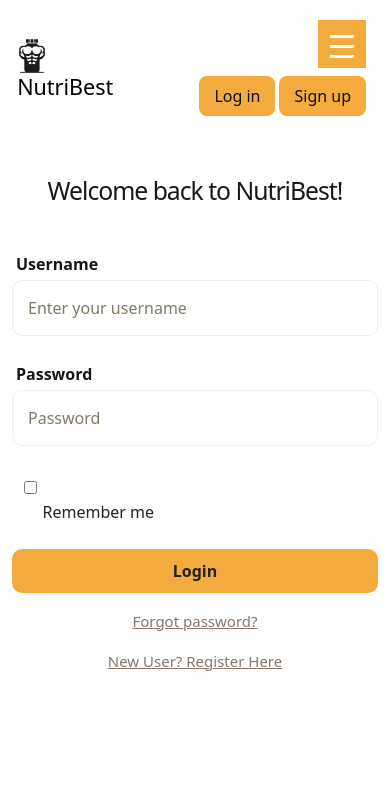
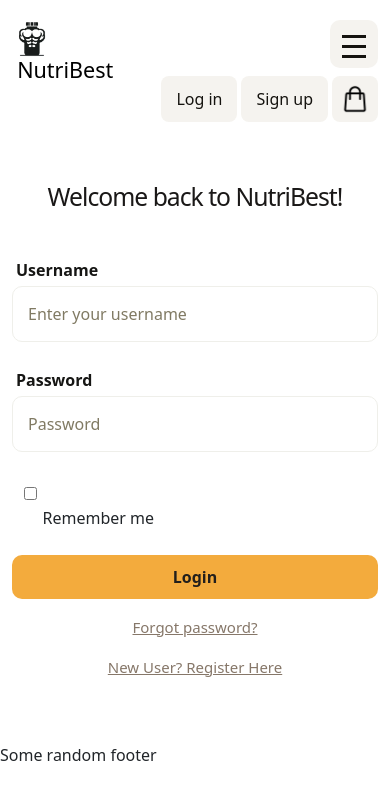
Before and after one commit to georgi2005atanasov/NutriBest, a React (Vite) app in the folder frontend/nutri-best-project/: page /login in a window 390 px wide. Shown: the top 800 px of the page. Built offline with nearby package versions, Linux system fonts and the light colour scheme; a web font is replaced by a local one.

Commit message:
Made the navigation responsive; added shopping cart button

```diff
--- a/frontend/nutri-best-project/src/App.jsx
+++ b/frontend/nutri-best-project/src/App.jsx
@@ -4,13 +4,14 @@ import RootLayout, { loader as tokenLoader } from './pages/Root';
 import LoginPage, { action as loginAction } from './pages/auth/Login';
 import RegisterPage, { action as registerAction } from './pages/auth/Register';
 import { action as logoutAction } from './pages/auth/Logout';
-import HomePage from './pages/auth/Home';
+import HomePage from './pages/Home';
 
 const router = createBrowserRouter([
   {
     path: '/',
     element: <RootLayout />,
     children: [
+      { index: true, element: <HomePage /> },
       { path: 'login', element: <LoginPage />, action: loginAction },
       { path: 'register', element: <RegisterPage />, action: registerAction },
       { path: 'logout', action: logoutAction },
--- a/frontend/nutri-best-project/src/components/MainNavigation.jsx
+++ b/frontend/nutri-best-project/src/components/MainNavigation.jsx
@@ -1,10 +1,11 @@
 import logo from "../assets/another-nutri-best-logo.png";
 import styles from "./MainNavigation.module.css";
 import { Link } from "react-router-dom";
+import NavButtons from "./NavButtons";
 
 export default function MainNavigation() {
     return <div className={`container ${styles["main-navigation"]}`}>
-        <div className="row d-flex justify-content-between align-items-center">
+        <div className="row d-flex justify-content-between align-items-start">
             <div className="col-2 d-flex">
                 <div className="container">
                     <div className="row d-flex justify-content-around align-items-center">
@@ -23,7 +24,7 @@ export default function MainNavigation() {
                     </div>
                 </div>
             </div>
-            <div className="col-10">
+            <div className="col-10 p-0">
                 <div className="container">
                     <div className="row">
                         <div className="col-md-12">
@@ -42,17 +43,26 @@ export default function MainNavigation() {
                                 </nav>
                             </div>
                         </div>
-                    </div>
-
-                    <div className="row d-flex justify-content-end mt-2">
-                        <div className="col-md-6 d-flex justify-content-end">
+                        <NavButtons styles={styles} />
+                        {/* <div className="row d-flex justify-content-end mt-2 p-0 ps-5">
+                            <div className="col-12 p-0 d-flex justify-content-end">
+                                <div className="row d-flex justify-content-end">
+                                    <div className="col-lg-12 d-flex justify-content-end p-0 me-2">
                                         <div className={`${styles["nav-link"]} mx-1`}>
                                             <Link to="/login">Log in</Link>
                                         </div>
                                         <div className={`${styles["nav-link"]}`}>
                                             <Link to="/register">Sign up</Link>
                                         </div>
+                                        <div className={`${styles["nav-link"]} p-2 mx-1`}>
+                                            <Link to="cart-modal">
+                                                <img className={styles["cart-icon"]} src={shoppingBag} alt="Shopping bag" />
+                                            </Link>
                                         </div>
+                                    </div>
+                                </div>
+                            </div>
+                        </div> */}
                     </div>
                 </div>
             </div>
--- a/frontend/nutri-best-project/src/components/MainNavigation.module.css
+++ b/frontend/nutri-best-project/src/components/MainNavigation.module.css
@@ -11,23 +11,37 @@
 
 .nav-link {
     padding: 8px 15px;
-    background-color: #f3ab3d;
+    background-color: #f5f3ef;
     margin: 0;
     border: none;
     border-radius: 8px;
     transition: 0.3s ease-in;
+    display: flex;
+    justify-content: center;
+    align-items: center;
 }
 
 .nav-link a {
     text-decoration: none;
-    color: #0c1019;
+    color: #15130f;
 }
 
 .nav-link:hover {
     background-color: #cf9236;
 }
 
-.content{
+.nav-buttons {
+}
+
+@media screen and (max-width: 280px) {
+    .nav-buttons {
+        margin-top: 20px;
+        margin-bottom: 15px;
+    }
+}
+
+
+.content {
     width: 100%;
     height: 100vh;
     background: url(https://images.unsplash.com/photo-1551334787-21e6bd3ab135?ixlib=rb-1.2.1&auto=format&fit=crop&w=1502&q=80);
@@ -37,12 +51,14 @@
     text-align: center;
     position: relative;
 }
-.sec2{
+
+.sec2 {
     background: url(https://images.unsplash.com/photo-1551309292-e185c0b6e22a?ixlib=rb-1.2.1&auto=format&fit=crop&w=1500&q=80);
     background-position: center;
     background-size: cover;
 }
-h1{
+
+h1 {
     font-size: 50px;
     position: absolute;
     width: 100%;
@@ -51,20 +67,21 @@ h1{
     transform: translateX(-50%) translateY(-50%);
 }
 
-.menu{
+.menu {
     position: relative;
     width: 100%;
     z-index: 200;
 }
 
-#check{
+#check {
     display: none;
 }
 
-.button{
+.button {
     width: 48px;
     height: 48px;
-    background: #f3ab3d;
+    background: #f5f3ef;
+    border-radius: 10px;
     padding: 12px;
     display: inline-block;
     cursor: pointer;
@@ -78,31 +95,33 @@ h1{
     z-index: 201;
 }
 
-.button:hover{
+.button:hover {
     background: #cf9236;
 }
-.button span{
+
+.button span {
     height: 3px;
     width: 100%;
-    background: white;
+    background: #15130f;
     display: inline-block;
-    transition: all 0.5s cubic-bezier(.62,.43,.35,1.47);
+    transition: all 0.5s cubic-bezier(.62, .43, .35, 1.47);
 }
 
-#check:checked ~ .button span:nth-child(1){
+#check:checked~.button span:nth-child(1) {
     width: 100%;
     transform: rotate(45deg) translateY(6px) translateX(6px);
 }
-#check:checked ~ .button span:nth-child(2){
+
+#check:checked~.button span:nth-child(2) {
     width: 0;
 }
 
-#check:checked ~ .button span:nth-child(3){
+#check:checked~.button span:nth-child(3) {
     width: 100%;
     transform: rotate(-45deg) translateY(-7px) translateX(7px);
 }
 
-nav{
+nav {
     text-align: left;
     overflow: hidden;
     transition: all 0.4s ease;
@@ -113,12 +132,13 @@ nav{
     background: #ffffff;
     height: 0;
 }
-nav a{
+
+nav a {
     text-decoration: none;
     color: #0c1019;
     display: block;
     font-size: 18px;
-    transition: all 0.4s cubic-bezier(.22,.43,.35,1.5);
+    transition: all 0.4s cubic-bezier(.22, .43, .35, 1.5);
     opacity: 0;
     transform: scale(0);
     transform-origin: top;
@@ -126,16 +146,21 @@ nav a{
     border-bottom: 1px solid #b4ac97;
 }
 
-nav a:hover{
+nav a:hover {
     background: #ffdd7f;
 }
 
-#check:checked ~ nav{
+#check:checked~nav {
     height: 200px;
 }
 
-#check:checked ~ nav a{
+#check:checked~nav a {
     padding: 10px;
     opacity: 1;
     transform: scale(1);
 }
+
+.cart-icon {
+    width: 30px;
+    height: 30px;
+}
--- /dev/null
+++ b/frontend/nutri-best-project/src/components/Modals/CartModal.jsx
@@ -0,0 +1,3 @@
+export default function CartModal() {
+
+}
--- /dev/null
+++ b/frontend/nutri-best-project/src/components/NavButtons.jsx
@@ -0,0 +1,25 @@
+/* eslint-disable react/prop-types */
+import { Link } from "react-router-dom"
+import shoppingBag from "../assets/shopping-bag.png";
+
+export default function NavButtons({ styles }) {
+    return <div className={`row d-flex justify-content-end mt-2 p-0 ps-5`}>
+        <div className={`${styles["nav-buttons"]} col-12 p-0 d-flex justify-content-end`}>
+            <div className="row d-flex justify-content-end">
+                <div className="col-lg-12 d-flex justify-content-end p-0 me-2">
+                    <div className={`${styles["nav-link"]} mx-1`}>
+                        <Link className="text-center" to="/login">Log in</Link>
+                    </div>
+                    <div className={`${styles["nav-link"]}`}>
+                        <Link className="text-center" to="/register">Sign up</Link>
+                    </div>
+                    <div className={`${styles["nav-link"]} p-2 mx-1`}>
+                        <Link className="text-center" to="cart-modal">
+                            <img className={styles["cart-icon"]} src={shoppingBag} alt="Shopping bag" />
+                        </Link>
+                    </div>
+                </div>
+            </div>
+        </div>
+    </div>
+}
--- /dev/null
+++ b/frontend/nutri-best-project/src/pages/Footer.jsx
@@ -0,0 +1,3 @@
+export default function FooterPage() {
+    return <div className="mt-5">Some random footer</div>
+}
--- a/frontend/nutri-best-project/src/pages/Root.jsx
+++ b/frontend/nutri-best-project/src/pages/Root.jsx
@@ -2,6 +2,7 @@ import { Outlet, useLoaderData, useSubmit } from "react-router-dom";
 import MainNavigation from "../components/MainNavigation";
 import { getAuthToken } from "../utils/util";
 import { useEffect } from "react";
+import FooterPage from "./Footer";
 
 const NORMAL_TOKEN_DURATION = 1 * 60 * 60 * 1000;
 // const NORMAL_TOKEN_DURATION = 1 * 60 * 60 * 1000;
@@ -28,6 +29,7 @@ export default function RootLayout() {
     return <>
         <MainNavigation />
         <Outlet />
+        <FooterPage />
     </>
 }
 
--- a/frontend/nutri-best-project/src/pages/auth/Login.jsx
+++ b/frontend/nutri-best-project/src/pages/auth/Login.jsx
@@ -18,7 +18,7 @@ export default function LoginPage() {
         <Form method="post" className={styles["auth-form"]}>
             <div className="container">
                 <div className="row d-flex justify-content-center">
-                    <div className="col-md-5">
+                    <div className="col-lg-5">
                         <FormInput
                             styles={styles["login-input"]}
                             text="Username"
```
Also changed, not shown: frontend/nutri-best-project/src/assets/shopping-bag.png (added), frontend/nutri-best-project/src/pages/Home.jsx (renamed from frontend/nutri-best-project/src/pages/auth/Home.jsx). Lines whose indentation alone changed are shown as unchanged.
